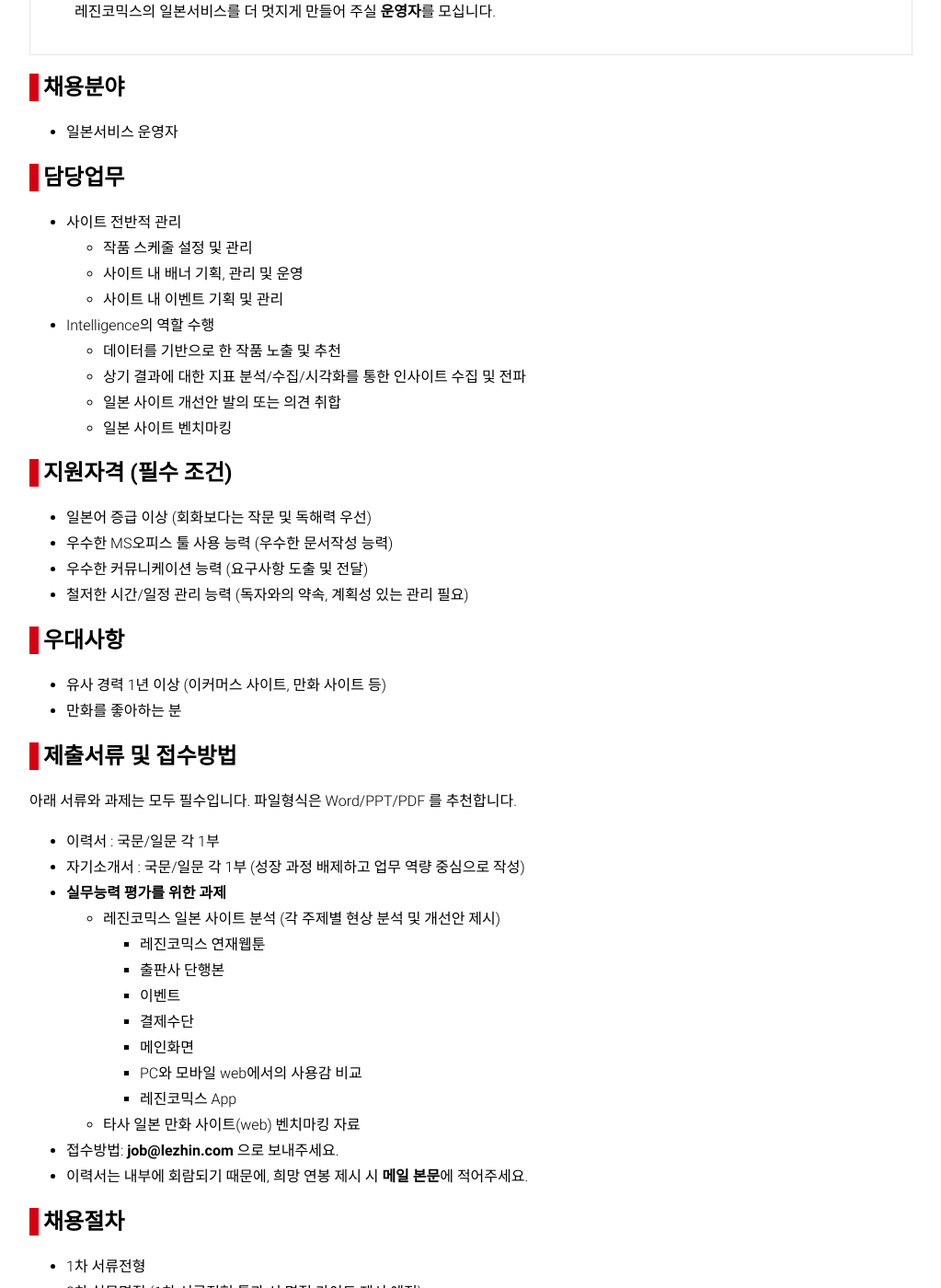
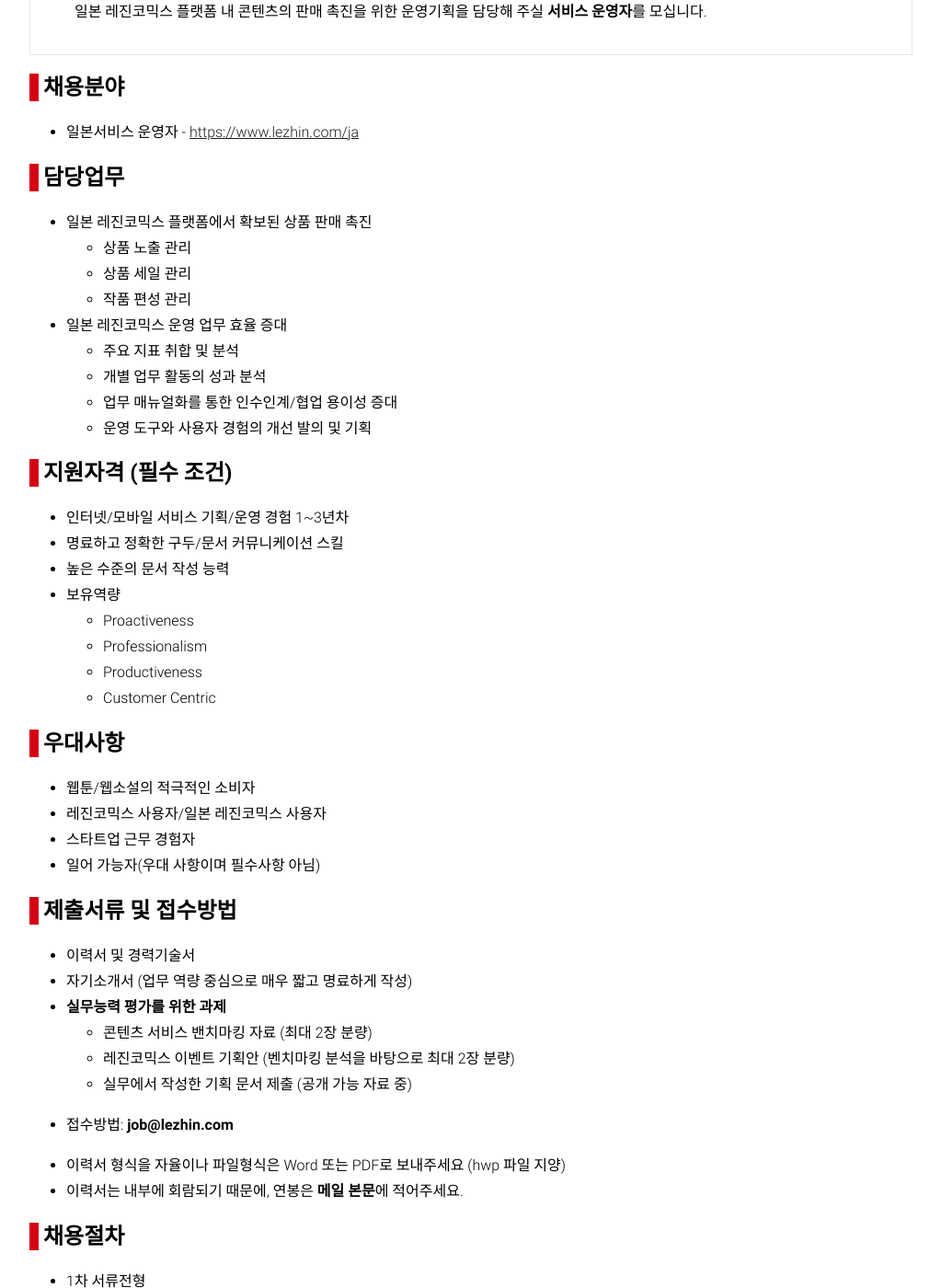
Before and after one commit to lezhin/lezhin.github.io, a Jekyll site: the page built from recruit/jp_operation.md, in a window 1280 px wide and 1400 px high, scrolled down 248 px. Shown: the whole window at 92% size, without its empty margins (128-1151 px from the left). Built offline with Jekyll 4.4.1, drawn with Linux system fonts in a browser that asks for light colours; nearby versions of some CDN libraries; some web fonts are replaced; some of the changed text lies outside the part shown.

Commit message:
update recruit pages

```diff
--- a/recruit/jp_operation.md
+++ b/recruit/jp_operation.md
@@ -2,57 +2,58 @@
 titld: '일본서비스 운영자'
 sitemap: true
 ---
-> 레진코믹스의 일본서비스를 더 멋지게 만들어 주실 **운영자**를 모십니다.
+> 일본 레진코믹스 플랫폼 내 콘텐츠의 판매 촉진을 위한 운영기획을 담당해 주실 **서비스 운영자**를 모십니다.
+
 
 ## 채용분야
 
-- 일본서비스 운영자
+- 일본서비스 운영자 - [https://www.lezhin.com/ja](레진코믹스 일본 사이트)
 
 ## 담당업무
 
-- 사이트 전반적 관리
-  - 작품 스케줄 설정 및 관리
-  - 사이트 내 배너 기획, 관리 및 운영
-  - 사이트 내 이벤트 기획 및 관리
-- Intelligence의 역할 수행
-  - 데이터를 기반으로 한 작품 노출 및 추천
-  - 상기 결과에 대한 지표 분석/수집/시각화를 통한 인사이트 수집 및 전파
-  - 일본 사이트 개선안 발의 또는 의견 취합
-  - 일본 사이트 벤치마킹
+- 일본 레진코믹스 플랫폼에서 확보된 상품 판매 촉진
+  - 상품 노출 관리
+  - 상품 세일 관리
+  - 작품 편성 관리
+- 일본 레진코믹스 운영 업무 효율 증대
+  - 주요 지표 취합 및 분석
+  - 개별 업무 활동의 성과 분석
+  - 업무 매뉴얼화를 통한 인수인계/협업 용이성 증대
+  - 운영 도구와 사용자 경험의 개선 발의 및 기획
 
 ## 지원자격 (필수 조건)
 
-- 일본어 증급 이상 (회화보다는 작문 및 독해력 우선)
-- 우수한 MS오피스 툴 사용 능력 (우수한 문서작성 능력)
-- 우수한 커뮤니케이션 능력 (요구사항 도출 및 전달)
-- 철저한 시간/일정 관리 능력 (독자와의 약속, 계획성 있는 관리 필요)
+- 인터넷/모바일 서비스 기획/운영 경험 1~3년차
+- 명료하고 정확한 구두/문서 커뮤니케이션 스킬
+- 높은 수준의 문서 작성 능력
+- 보유역량
+  - Proactiveness
+  - Professionalism
+  - Productiveness
+  - Customer Centric
 
 ## 우대사항
 
-- 유사 경력 1년 이상 (이커머스 사이트, 만화 사이트 등)
-- 만화를 좋아하는 분
+- 웹툰/웹소설의 적극적인 소비자
+- 레진코믹스 사용자/일본 레진코믹스 사용자
+- 스타트업 근무 경험자
+- 일어 가능자(우대 사항이며 필수사항 아님)
 
 ## 제출서류 및 접수방법
 
-아래 서류와 과제는 모두 필수입니다. 파일형식은 Word/PPT/PDF 를 추천합니다.
+- 이력서 및 경력기술서
+- 자기소개서 (업무 역량 중심으로 매우 짧고 명료하게 작성)
+- **실무능력 평가를 위한 과제**
+  - 콘텐츠 서비스 밴치마킹 자료 (최대 2장 분량)
+  - 레진코믹스 이벤트 기획안 (벤치마킹 분석을 바탕으로 최대 2장 분량)
+  - 실무에서 작성한 기획 문서 제출 (공개 가능 자료 중)
+- 접수방법: **job@lezhin.com**
 
-- 이력서 : 국문/일문 각 1부
-- 자기소개서 : 국문/일문 각 1부 (성장 과정 배제하고 업무 역량 중심으로 작성)
-- **실무능력 평가를 위한 과제**
-  - 레진코믹스 일본 사이트 분석 (각 주제별 현상 분석 및 개선안 제시)
-    - 레진코믹스 연재웹툰
-    - 출판사 단행본
-    - 이벤트
-    - 결제수단
-    - 메인화면
-    - PC와 모바일 web에서의 사용감 비교
-    - 레진코믹스 App
-  - 타사 일본 만화 사이트(web) 벤치마킹 자료
-- 접수방법: **job@lezhin.com** 으로 보내주세요.
-- 이력서는 내부에 회람되기 때문에, 희망 연봉 제시 시 **메일 본문**에 적어주세요.
+- 이력서 형식을 자율이나 파일형식은 Word 또는 PDF로 보내주세요 (hwp 파일 지양)
+- 이력서는 내부에 회람되기 때문에, 연봉은 **메일 본문**에 적어주세요.
 
 ## 채용절차
 
 - 1차 서류전형
-- 2차 실무면접 (1차 서류전형 통과 시 면접 가이드 제시 예정)
-- 3차 임원면접 (2차 실무면접 통과 시)
+- 2차 실무면접
+- 3차 임원면접
```
Also changed, not shown: recruit/index.md (+6 -4 lines).
